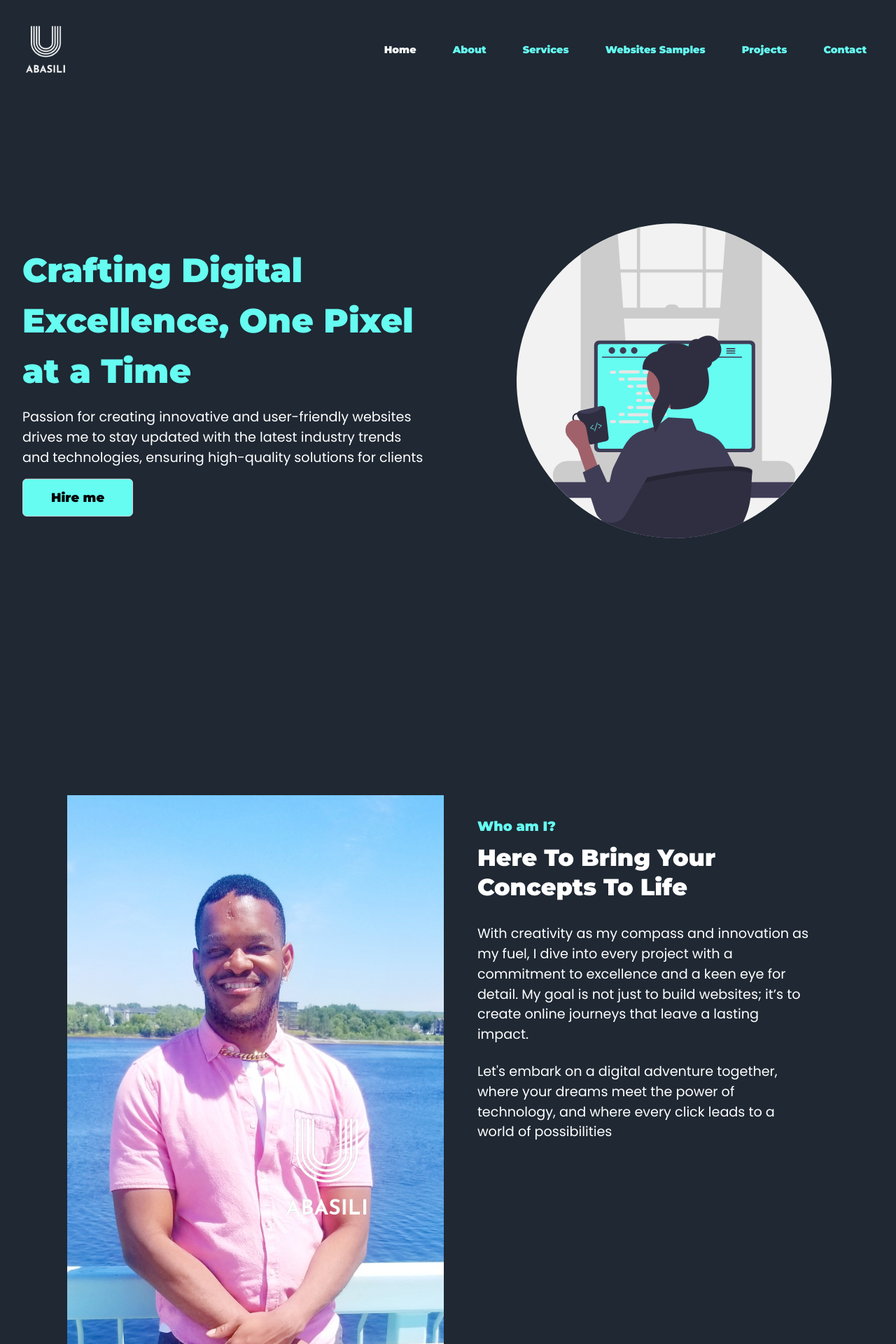
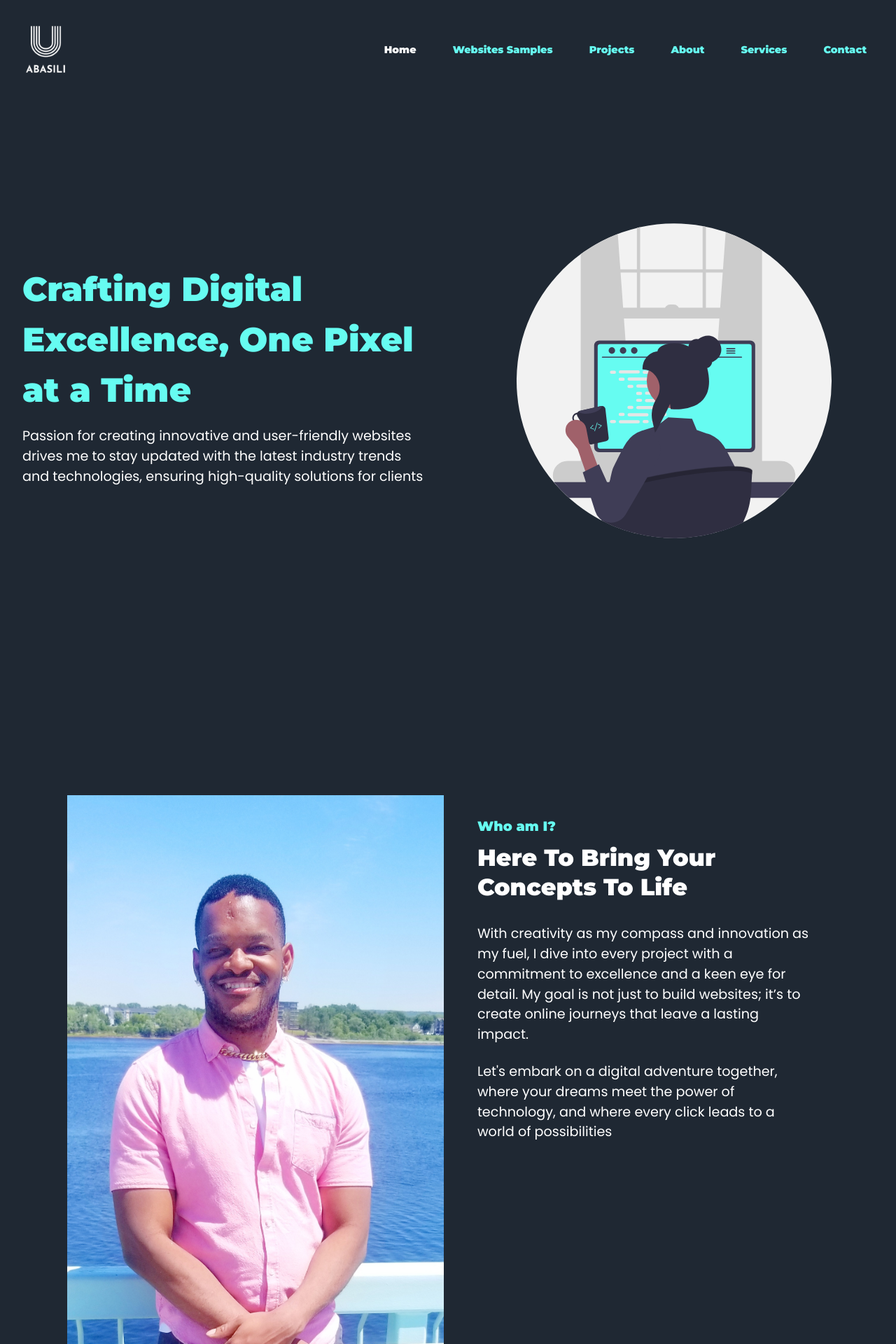
Before and after one commit to udabasili/main-poertfolio, a Next.js app: page / in a window 1280 px wide. Shown: the top 1920 px of the page at 70% size. Built offline with nearby package versions, Linux system fonts and the light colour scheme.

Commit message:
Updated portfolio

```diff
--- a/src/app/components/Navigation/navigationContent.ts
+++ b/src/app/components/Navigation/navigationContent.ts
@@ -8,6 +8,15 @@ export const navData: NavProps[] = [
 		name: 'home',
 		href: '/',
 	},
+
+	{
+		name: 'Websites Samples',
+		href: '/websites',
+	},
+	{
+		name: 'projects',
+		href: '/projects',
+	},
 	{
 		name: 'about',
 		href: '/about',
@@ -16,14 +25,6 @@ export const navData: NavProps[] = [
 		name: 'services',
 		href: '/services',
 	},
-	{
-		name: 'Websites Samples',
-		href: '/websites',
-	},
-	{
-		name: 'projects',
-		href: '/projects',
-	},
 
 	{
 		name: 'contact',
--- a/src/app/feature/home/components/About.tsx
+++ b/src/app/feature/home/components/About.tsx
@@ -20,9 +20,7 @@ export const About = () => {
 					(max-width: 1200px) 50vw,
 					33vw"/>
                         </figure>
-                        <figure className="img-2" data-aos="fade-right">
-                            <Image src="/logo.png" alt="about" className='img-2' fill />
-                        </figure>
+
                     </AboutImage>
                 </GridItem>
                 <GridItem>
--- a/src/app/feature/home/components/Header.tsx
+++ b/src/app/feature/home/components/Header.tsx
@@ -15,10 +15,6 @@ export const Header = () => {
                             Passion for creating innovative and user-friendly websites drives me to stay updated with the latest industry trends and technologies, ensuring high-quality solutions for clients
                         </p>
                     </h1>
-                    <Link href='/contact'>
-                        <Button variant='primary' size='lg'>Hire me</Button>
-                    </Link>
-
                 </div>
             </div>
             <div className="heading-right">
```
